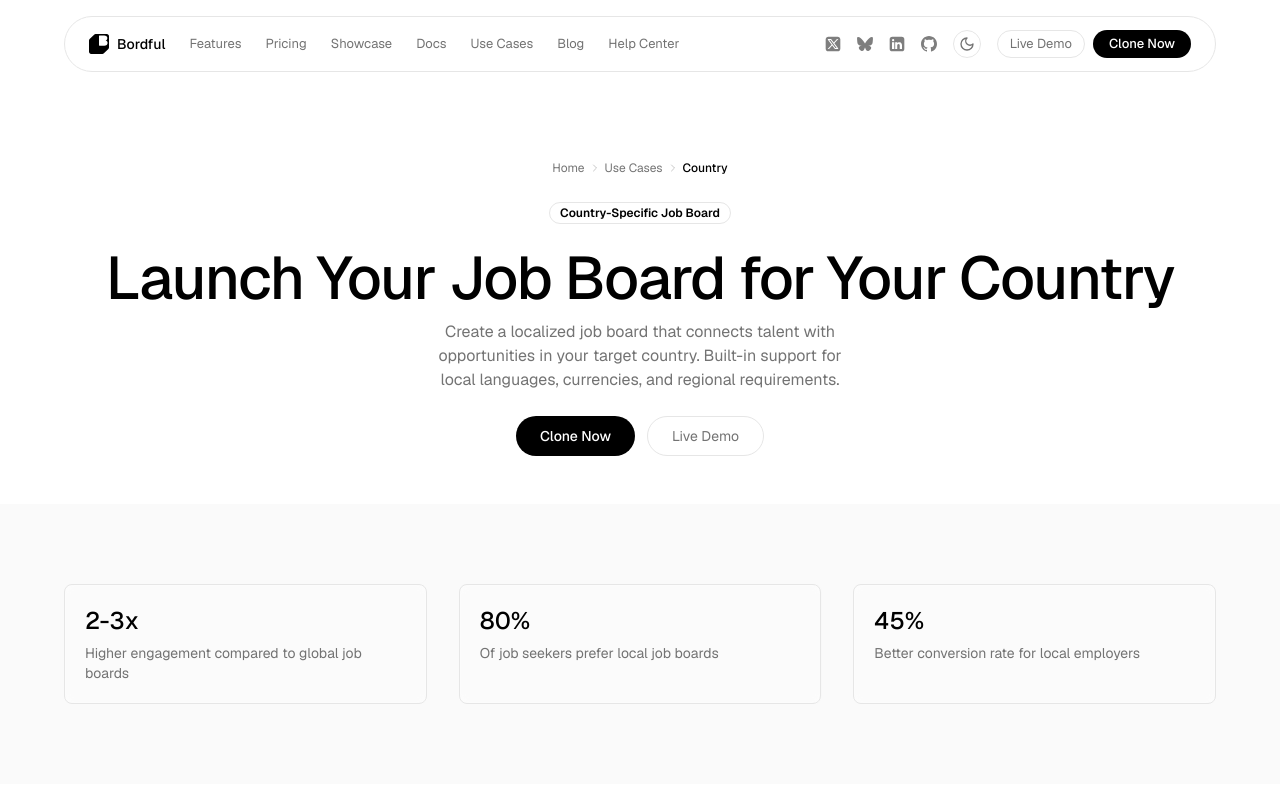
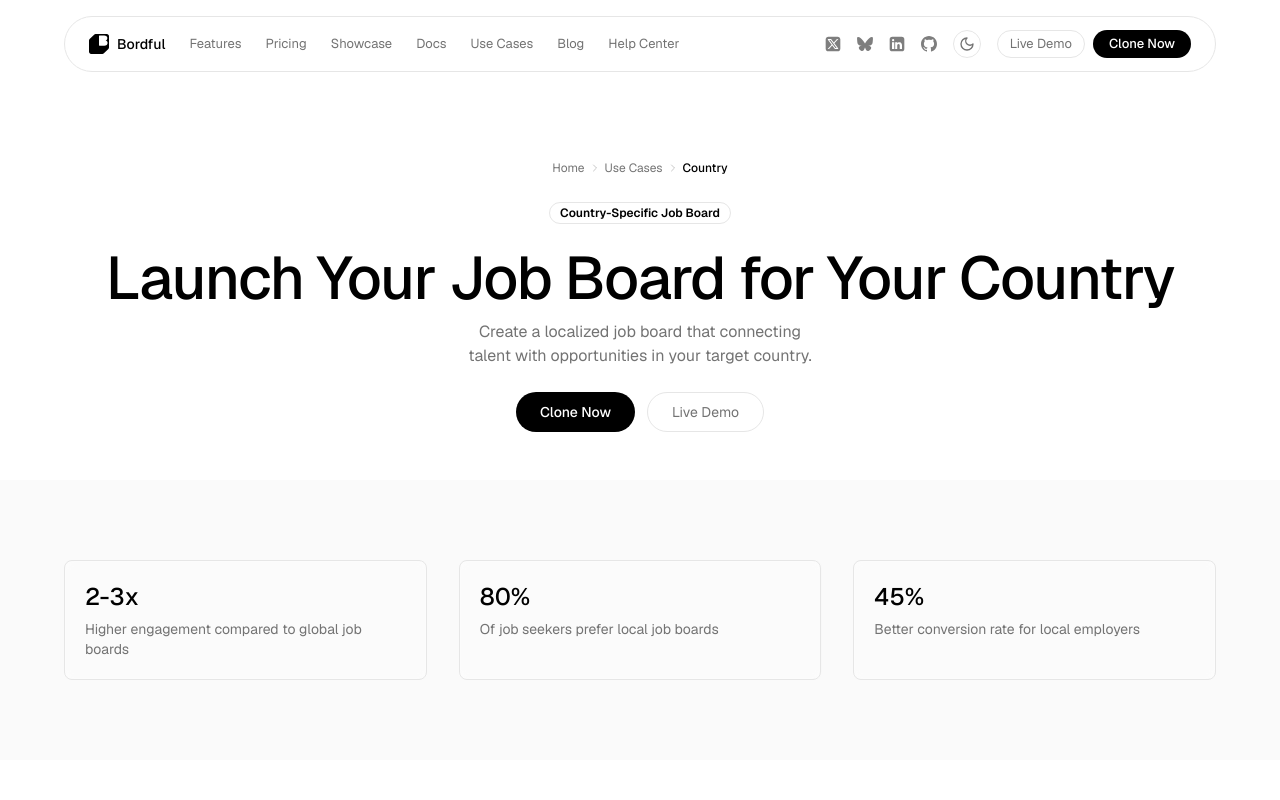
Before and after one commit to craftyme/bordful-marketing, a Next.js app: page /use-cases/country in a window 1280 px wide. Shown: the top 800 px of the page. Built offline with nearby package versions, Linux system fonts and the light colour scheme.

Commit message:
Update page.tsx

```diff
--- a/app/use-cases/country/page.tsx
+++ b/app/use-cases/country/page.tsx
@@ -112,7 +112,7 @@ export default function CountryJobBoardPage() {
       badge="Country-Specific Job Board"
       title="Launch Your Job Board"
       titleSuffix="for Your Country"
-      description="Create a localized job board that connects talent with opportunities in your target country. Built-in support for local languages, currencies, and regional requirements."
+      description="Create a localized job board that connecting talent with opportunities in your target country."
       metrics={metrics}
       benefits={benefits}
       features={features}
```
